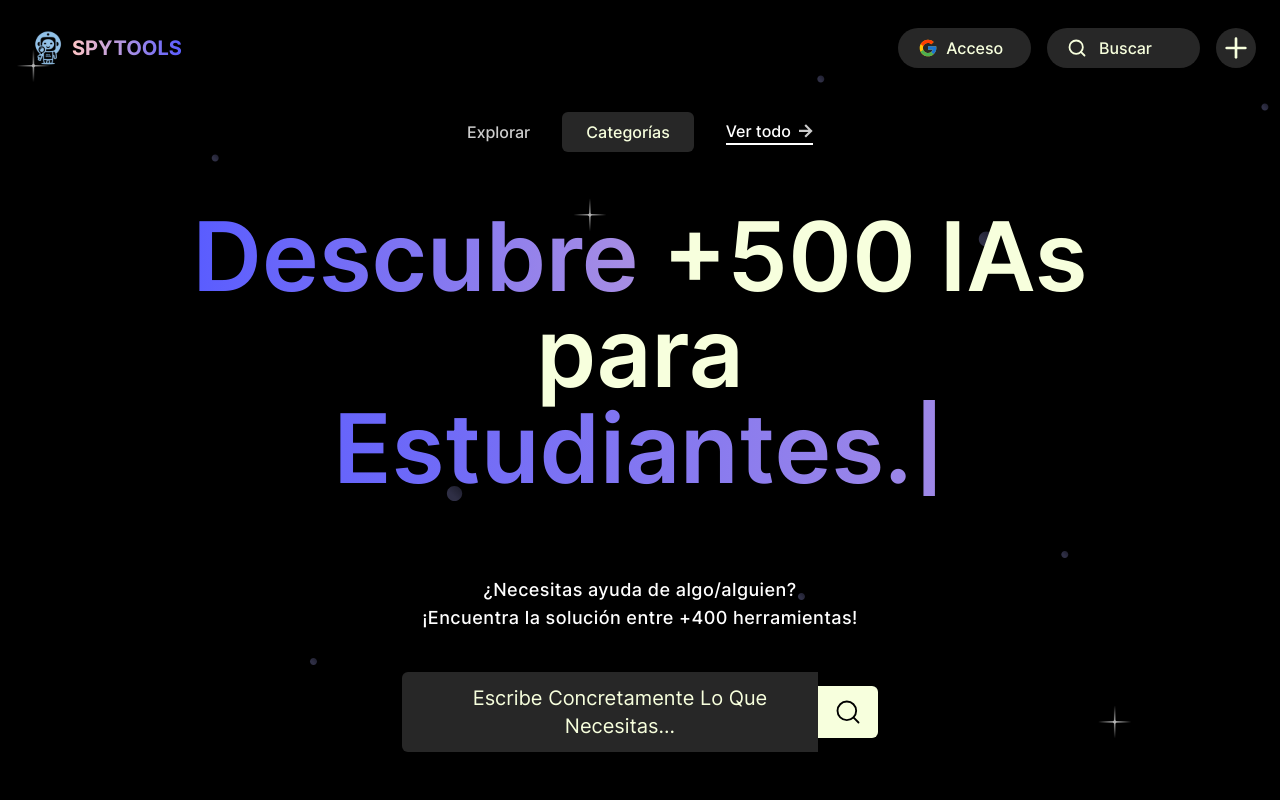
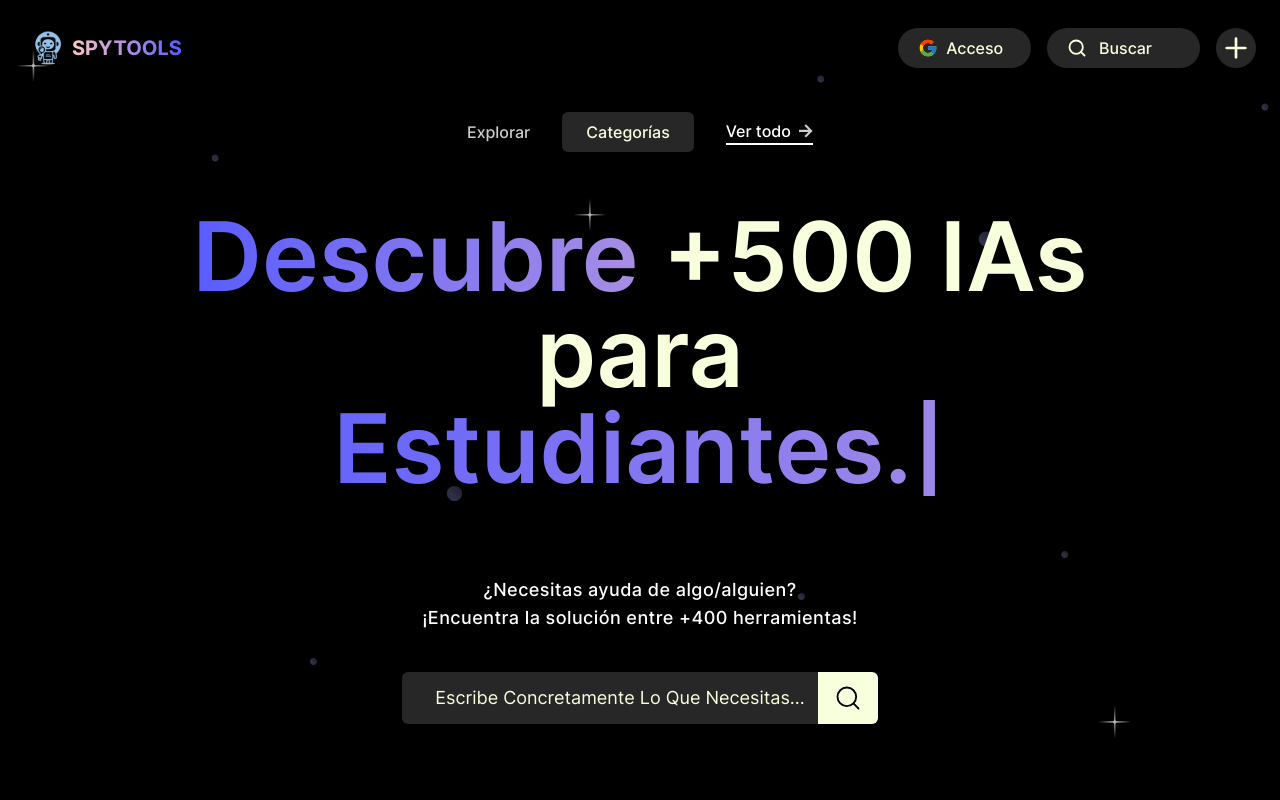
Before and after one commit to realcuesn/spytools, a Nuxt app: page / in a window 1280 px wide. Shown: the top 800 px of the page. Built offline with nearby package versions, Linux system fonts and the light colour scheme; no server answers; the database is empty.

Commit message:
fix: search responsive

```diff
--- a/components/HomeHero.vue
+++ b/components/HomeHero.vue
@@ -68,7 +68,7 @@
           class="flex w-full justify-center items-center lg:-mt-10"
         >
           <p
-            class="text-[#f7ffdd] bg-[#272727] outline-none py-3 pl-5 rounded-l-md lg:w-[26rem] capitalize text-sm w-full sm:text-xl placeholder:text-[#A3A3A3]"
+            class="text-[#f7ffdd] bg-[#272727] outline-none py-3 pl-5 rounded-l-md lg:w-[26rem] capitalize text-sm w-full sm:text-lg placeholder:text-[#A3A3A3]"
           >
             Escribe concretamente lo que necesitas...
           </p>
```
